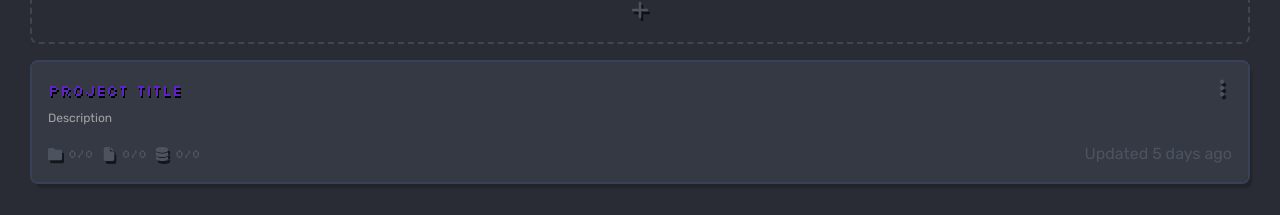
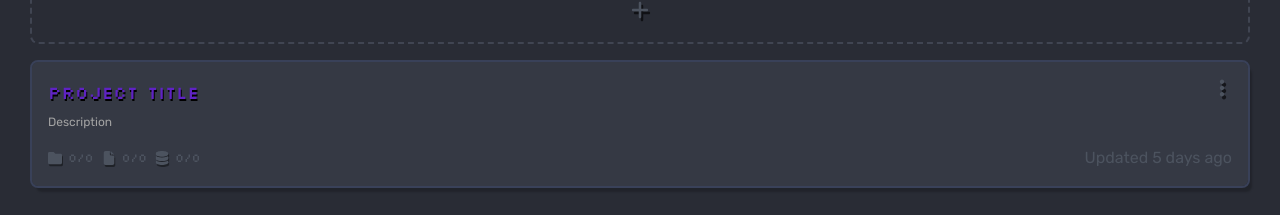
Before and after one commit to ayushk7/CodeWire, a Vue app: page / in a window 1280 px wide. Shown: the part 230-445 px from the top of the page. Built offline with nearby package versions, Linux system fonts and the light colour scheme.

Commit message:
Add an icon shadow utility

```diff
--- a/src/components/DashBoard.vue
+++ b/src/components/DashBoard.vue
@@ -15,7 +15,7 @@ import DatabaseIcon from "./icons/IconDatabase.vue";
   </div>
   <div class="box">
     <div class="flex justify-between mb-2 col-span-full row-span-full">
-      <h2 class="text-base">Project Title</h2>
+      <h2 class="text-lg">Project Title</h2>
       <div class="text-icon">
         <DotsIcon />
       </div>
@@ -23,11 +23,13 @@ import DatabaseIcon from "./icons/IconDatabase.vue";
     <div class="text-xs">Description</div>
     <div class="flex justify-between mt-4 col-span-full row-span-full">
       <div class="flex items-center">
-        <FolderIcon class="text-icon h-3.5 w-3.5 mr-1.5" />
+        <FolderIcon class="text-icon h-3.5 w-3.5 mr-1.5 icon-shadow" />
         <span class="text-xs text-icon mr-2">0/0</span>
-        <FileIcon class="text-icon h-3.5 w-3.5 mr-1.5" />
+        <FileIcon class="text-icon h-3.5 w-3.5 mr-1.5 icon-shadow" />
         <span class="text-xs text-icon mr-2">0/0</span>
-        <DatabaseIcon class="text-shadow text-icon h-3.5 w-3.5 mr-1.5" />
+        <DatabaseIcon
+          class="text-shadow text-icon h-3.5 w-3.5 mr-1.5 icon-shadow"
+        />
         <span class="text-xs text-icon">0/0</span>
       </div>
       <div class="text-icon">Updated 5 days ago</div>
--- a/src/input.css
+++ b/src/input.css
@@ -21,6 +21,14 @@
 
     .text-shadow-md {
         text-shadow: 2px 3px #000000;
+    }
+
+    .icon-shadow {
+        filter: drop-shadow(1px 2px 0px rgb(0 0 0 / .4));
+    }
+
+    .icon-shadow-md {
+        filter: drop-shadow(2px 3px 0px rgb(0 0 0 / .6));
     }
 }
 
@@ -57,5 +65,5 @@ div span {
 }
 
 svg {
-    filter: drop-shadow(2px 3px 0px rgb(0 0 0 / .6));
+    @apply icon-shadow-md;
 }
```
